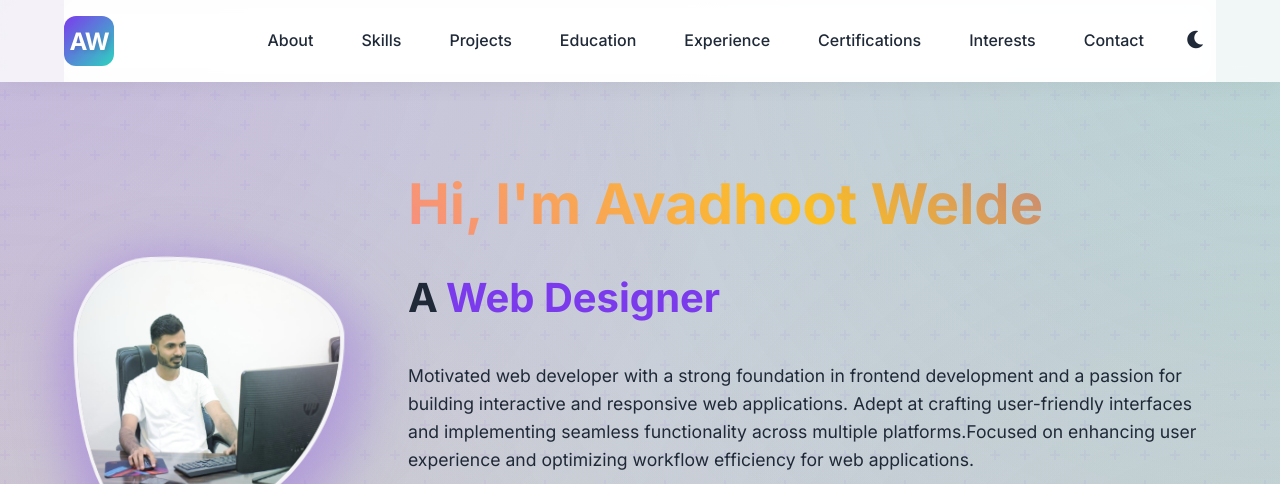
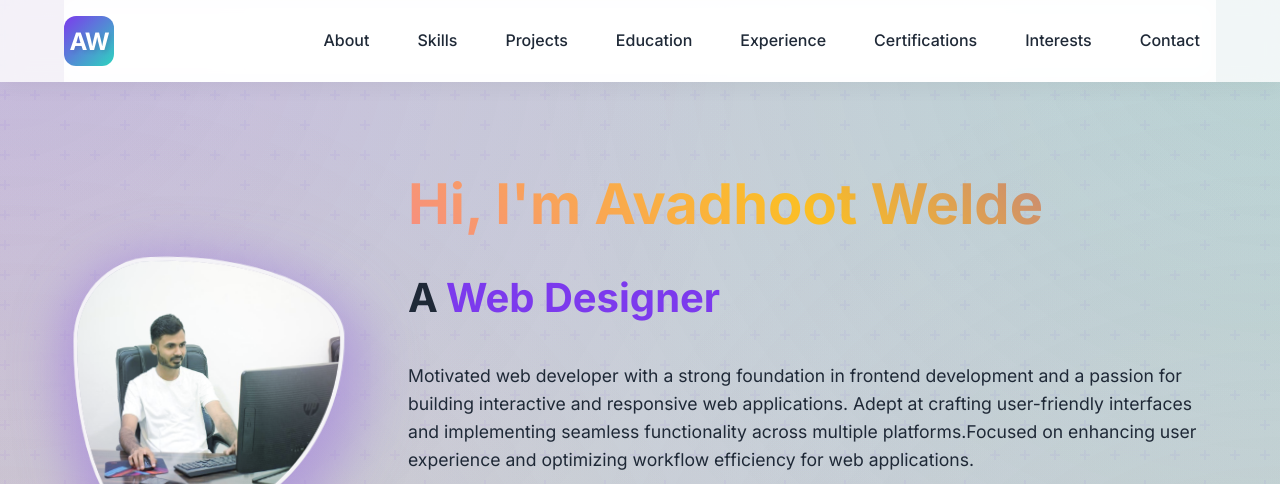
Before and after one commit to Avadhoot17/Portfolio, a plain HTML site: page index.html in a window 1280 px wide. Shown: the top 484 px of the page. Drawn offline with nearby package versions, Linux system fonts and the light colour scheme.

Commit message:
Update index.html

```diff
--- a/index.html
+++ b/index.html
@@ -26,10 +26,6 @@
                     <a href="#certifications" class="nav-link">Certifications</a>
                     <a href="#interests" class="nav-link">Interests</a>
                     <a href="#contact" class="nav-link">Contact</a>
-                    <button id="theme-toggle" class="theme-toggle" aria-label="Toggle dark mode">
-                        <i class="fas fa-moon"></i>
-                        <i class="fas fa-sun"></i>
-                    </button>
                 </div>
             </nav>
         </div>
```
